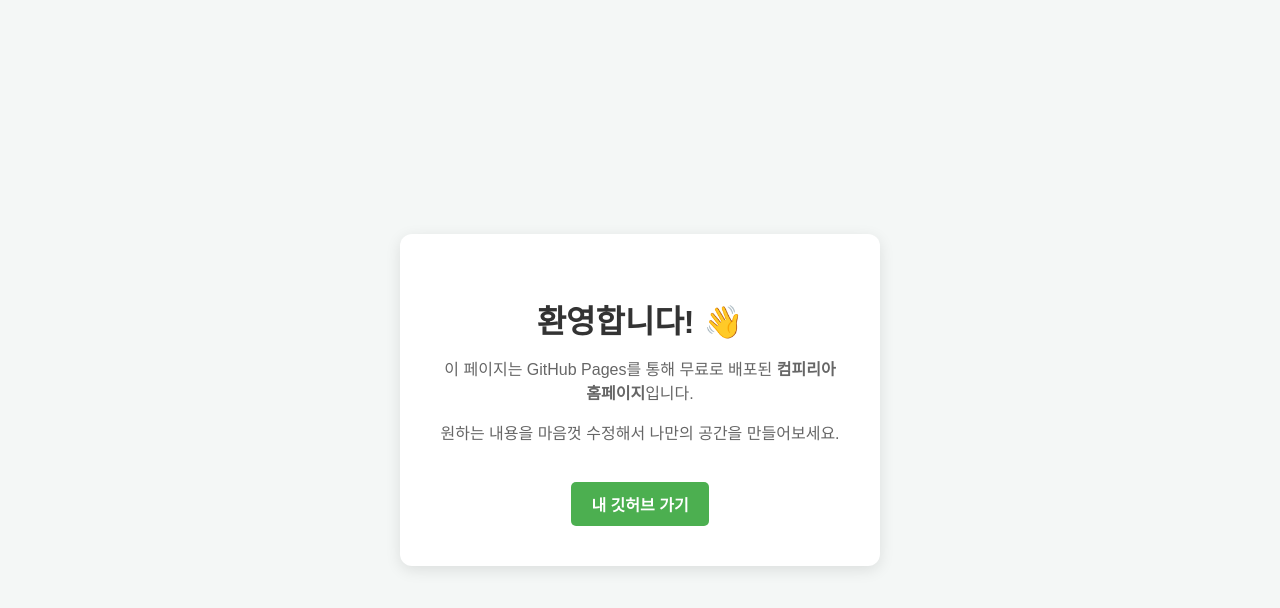
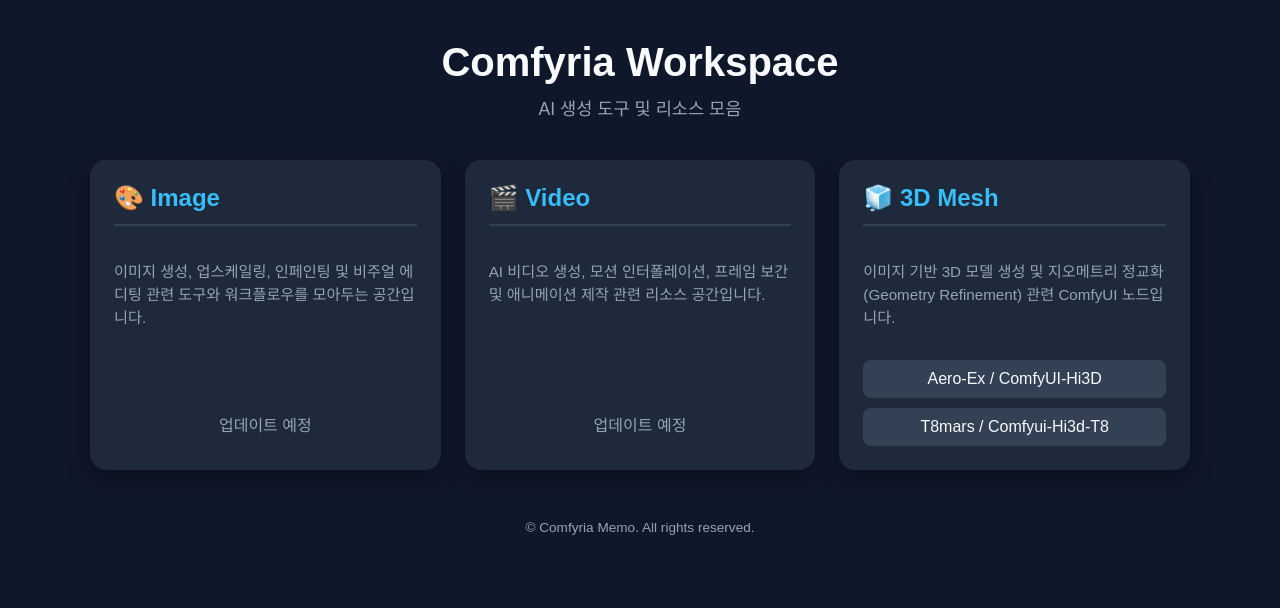
Before and after one commit to PluMaZero/ComfyuiMemo, a plain HTML site: page index.html in a window 1280 px wide. Drawn offline with Linux system fonts and the light colour scheme.

Commit message:
Add files via upload

```diff
--- a/index.html
+++ b/index.html
@@ -3,61 +3,142 @@
 <head>
     <meta charset="UTF-8">
     <meta name="viewport" content="width=device-width, initial-scale=1.0">
-    <title>컴피리아 메모장</title>
+    <title>컴피리아 홈페이지</title>
     <style>
-        /* 전체적인 디자인과 글꼴 설정 */
+        :root {
+            --bg-color: #0f172a;
+            --card-bg: #1e293b;
+            --text-main: #f8fafc;
+            --text-sub: #94a3b8;
+            --accent: #38bdf8;
+            --accent-hover: #0ea5e9;
+        }
         body {
             font-family: 'Apple SD Gothic Neo', 'Malgun Gothic', sans-serif;
-            background-color: #f4f7f6;
+            background-color: var(--bg-color);
+            color: var(--text-main);
             margin: 0;
-            padding: 0;
+            padding: 40px 20px;
             display: flex;
-            justify-content: center;
+            flex-direction: column;
             align-items: center;
-            height: 100vh;
+            min-height: 100vh;
         }
-        /* 중앙 박스 디자인 */
+        header {
+            text-align: center;
+            margin-bottom: 40px;
+        }
+        header h1 {
+            margin: 0 0 10px 0;
+            font-size: 2.5rem;
+            color: var(--text-main);
+        }
+        header p {
+            color: var(--text-sub);
+            margin: 0;
+            font-size: 1.1rem;
+        }
+        .container {
+            display: grid;
+            grid-template-columns: repeat(auto-fit, minmax(300px, 1fr));
+            gap: 24px;
+            width: 100%;
+            max-width: 1100px;
+        }
         .card {
-            background: white;
-            padding: 40px;
-            border-radius: 12px;
-            box-shadow: 0 4px 15px rgba(0, 0, 0, 0.1);
-            text-align: center;
-            max-width: 400px;
-            width: 100%;
+            background-color: var(--card-bg);
+            border-radius: 16px;
+            padding: 24px;
+            box-shadow: 0 10px 25px rgba(0, 0, 0, 0.3);
+            display: flex;
+            flex-direction: column;
+            transition: transform 0.2s, box-shadow 0.2s;
         }
-        h1 {
-            color: #333;
-            margin-bottom: 10px;
+        .card:hover {
+            transform: translateY(-5px);
+            box-shadow: 0 15px 30px rgba(0, 0, 0, 0.4);
         }
-        p {
-            color: #666;
+        .card h2 {
+            margin-top: 0;
+            font-size: 1.5rem;
+            border-bottom: 2px solid #334155;
+            padding-bottom: 12px;
+            color: var(--accent);
+        }
+        .card p {
+            color: var(--text-sub);
+            font-size: 0.95rem;
             line-height: 1.5;
+            flex-grow: 1;
+        }
+        .link-list {
+            display: flex;
+            flex-direction: column;
+            gap: 10px;
+            margin-top: 15px;
         }
         .btn {
-            display: inline-block;
-            margin-top: 20px;
-            padding: 10px 20px;
-            background-color: #4CAF50;
-            color: white;
+            display: block;
+            text-align: center;
+            padding: 10px 16px;
+            background-color: #334155;
+            color: var(--text-main);
             text-decoration: none;
-            border-radius: 5px;
-            font-weight: bold;
-            transition: background 0.3s;
+            border-radius: 8px;
+            font-weight: 500;
+            transition: background-color 0.2s;
         }
         .btn:hover {
-            background-color: #45a049;
+            background-color: var(--accent-hover);
+            color: #fff;
+        }
+        footer {
+            margin-top: 50px;
+            color: var(--text-sub);
+            font-size: 0.85rem;
         }
     </style>
 </head>
 <body>
 
-    <div class="card">
-        <h1>환영합니다! 👋</h1>
-        <p>이 페이지는 GitHub Pages를 통해 무료로 배포된 <strong>컴피리아 홈페이지</strong>입니다.</p>
-        <p>원하는 내용을 마음껏 수정해서 나만의 공간을 만들어보세요.</p>
-        <a href="https://github.com/PluMaZero" class="target btn" target="_blank">내 깃허브 가기</a>
+    <header>
+        <h1>Comfyria Workspace</h1>
+        <p>AI 생성 도구 및 리소스 모음</p>
+    </header>
+
+    <div class="container">
+        <!-- 1. Image 카테고리 -->
+        <div class="card">
+            <h2>🎨 Image</h2>
+            <p>이미지 생성, 업스케일링, 인페인팅 및 비주얼 에디팅 관련 도구와 워크플로우를 모아두는 공간입니다.</p>
+            <div class="link-list">
+                <span class="btn" style="background: transparent; color: var(--text-sub); cursor: default;">업데이트 예정</span>
+            </div>
+        </div>
+
+        <!-- 2. Video 카테고리 -->
+        <div class="card">
+            <h2>🎬 Video</h2>
+            <p>AI 비디오 생성, 모션 인터폴레이션, 프레임 보간 및 애니메이션 제작 관련 리소스 공간입니다.</p>
+            <div class="link-list">
+                <span class="btn" style="background: transparent; color: var(--text-sub); cursor: default;">업데이트 예정</span>
+            </div>
+        </div>
+
+        <!-- 3. 3D Mesh 카테고리 -->
+        <div class="card">
+            <h2>🧊 3D Mesh</h2>
+            <p>이미지 기반 3D 모델 생성 및 지오메트리 정교화(Geometry Refinement) 관련 ComfyUI 노드입니다.</p>
+            <div class="link-list">
+                <a href="https://github.com/Aero-Ex/ComfyUI-Hi3D" class="btn" target="_blank">Aero-Ex / ComfyUI-Hi3D</a>
+                <a href="https://github.com/T8mars/Comfyui-Hi3d-T8" class="btn" target="_blank">T8mars / Comfyui-Hi3d-T8</a>
+            </div>
+        </div>
     </div>
+
+    <footer>
+        &copy; Comfyria Memo. All rights reserved.
+    </footer>
 
 </body>
 </html>
```
